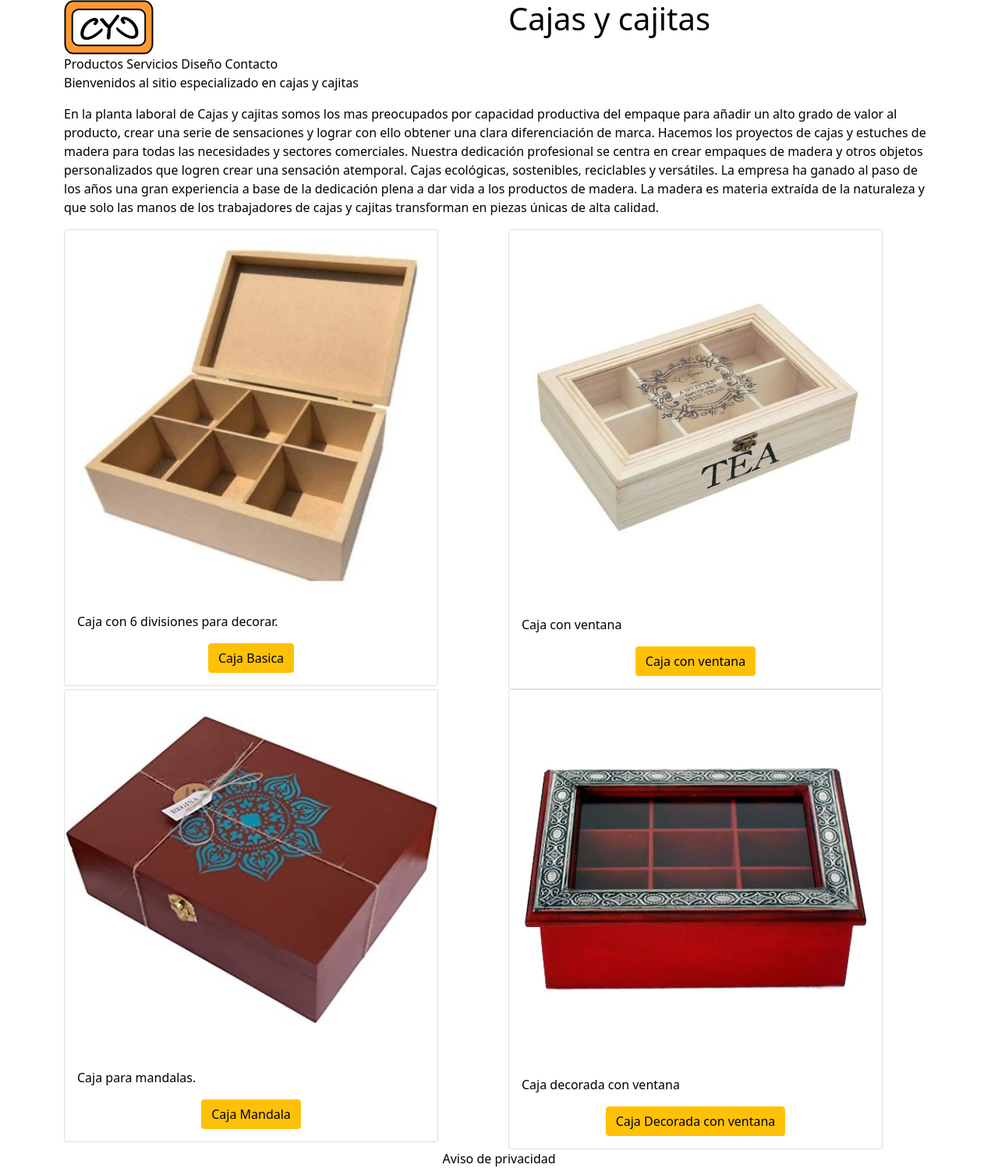
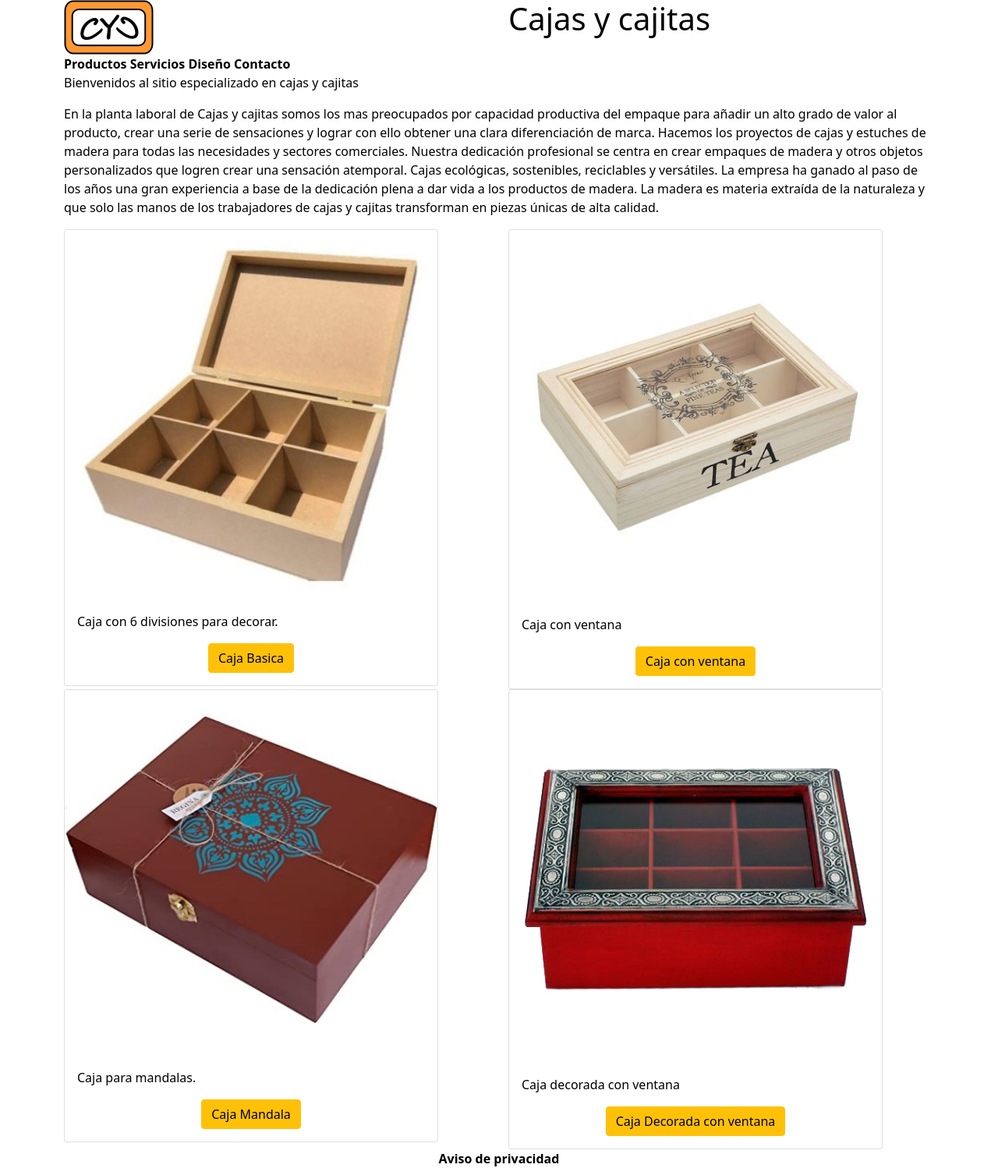
Before and after one commit to FelixPadillaS/desafioClase1213, a website: page index.html in a window 1280 px wide. Shown: the whole page at 78% size. Drawn offline with nearby package versions, Linux system fonts and the light colour scheme; files that its build step writes are made by us from their sources.

Commit message:
Add files via upload

```diff
--- a/scss/estilo.scss
+++ b/scss/estilo.scss
@@ -19,6 +19,7 @@ body {
 
 p {
   @include alineacionTextos ($izquierda, black);
+  font-weight: normal;
 }
 
 a {
@@ -26,13 +27,15 @@ a {
   text-decoration: $decoracion; }
 
 #navmenu {
-  @extend p;
+  /*@extend p;*/
   @include alineacionTextos ($izquierda, black);
+  font-weight: bold;
 }
 
 #footercenter {
   @extend p;
   @include alineacionTextos ($centrado, black);
+  font-weight: bold;
 }
 
 #parrafo {
```
